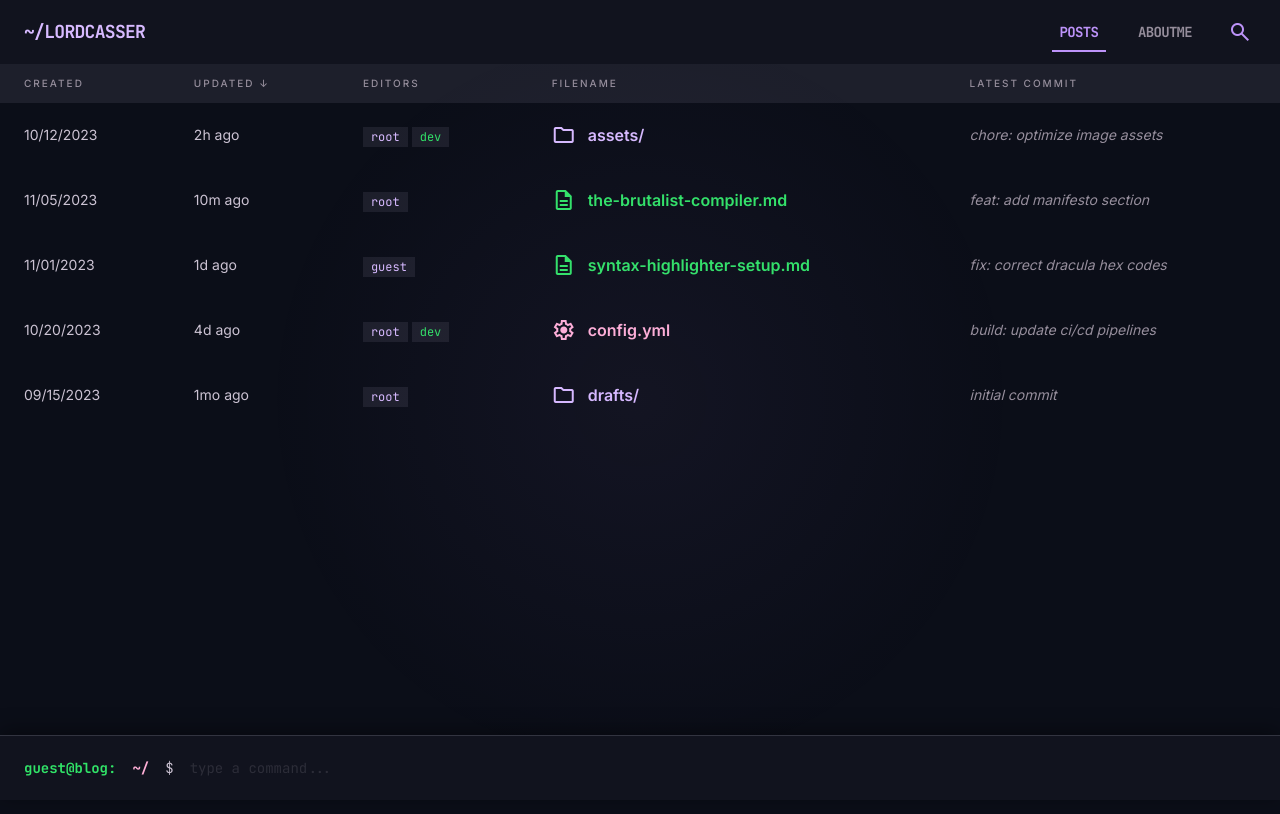
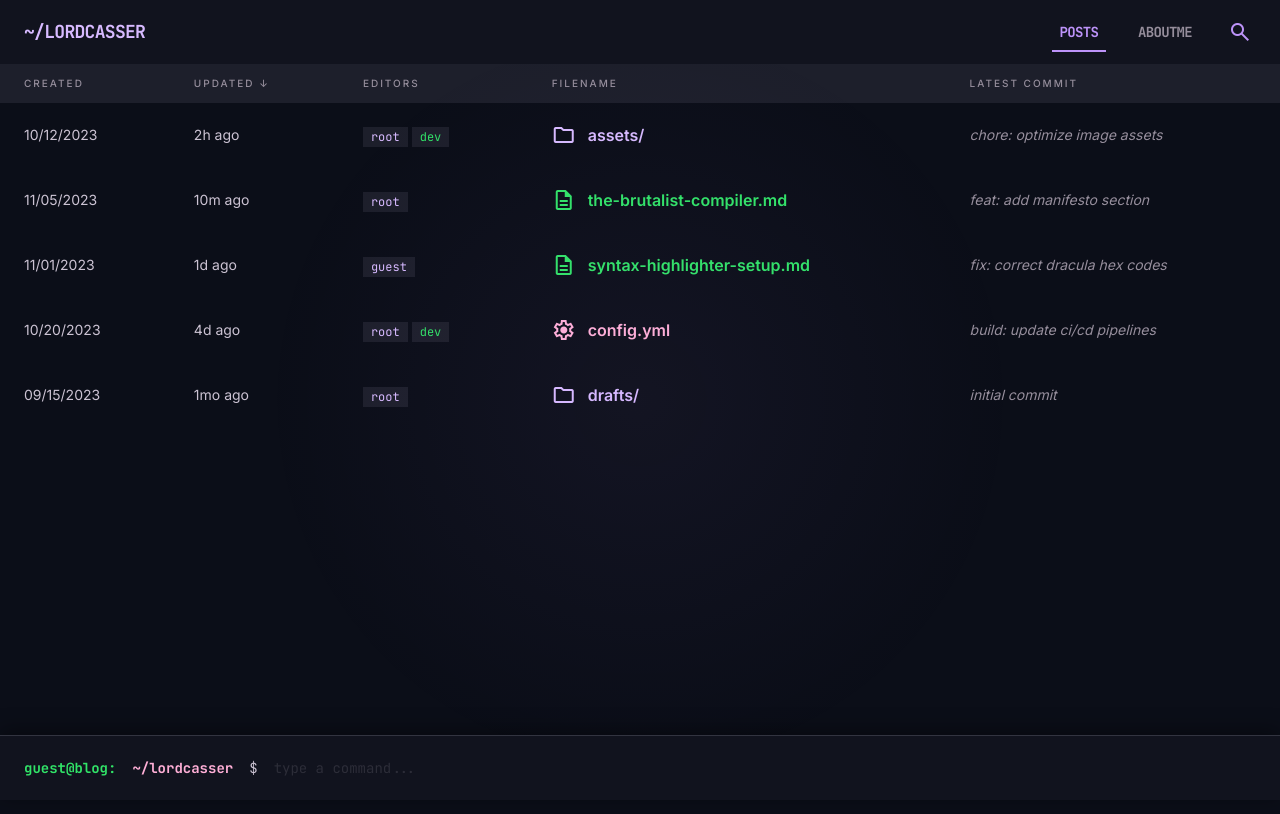
Before and after one commit to LordCasser/terminalog, a Next.js app in the folder frontend/: page / in a window 1280 px wide. Shown: the top 814 px of the page. Built offline with nearby package versions, Linux system fonts and the light colour scheme; no server answers.

Commit message:
fix(command-prompt): sync path with navbar - include owner in terminal prompt path

```diff
--- a/frontend/components/command/CommandPrompt.tsx
+++ b/frontend/components/command/CommandPrompt.tsx
@@ -114,8 +114,8 @@ export function CommandPrompt() {
     }
   }, [input]);
 
-  // Get currentDir from TerminalConfig context
-  const { currentDir } = useTerminalConfig();
+  // Get owner and currentDir from TerminalConfig context
+  const { owner, currentDir } = useTerminalConfig();
 
   // Save history to localStorage
   const saveHistory = useCallback((newHistory: string[]) => {
@@ -502,7 +502,7 @@ export function CommandPrompt() {
       <form onSubmit={handleSubmit} className="flex items-center gap-3 px-6 h-16 font-mono text-sm">
         {/* Path Display */}
         <span className="text-tertiary font-bold">guest@blog:</span>
-        <span className="text-secondary font-bold ml-1">~{currentDir || "/"}</span>
+        <span className="text-secondary font-bold ml-1">~/{owner}{currentDir ? `/${currentDir}` : ""}</span>
         <span className="text-on-surface-variant mx-1">$</span>
 
         {/* Command Input */}
```
